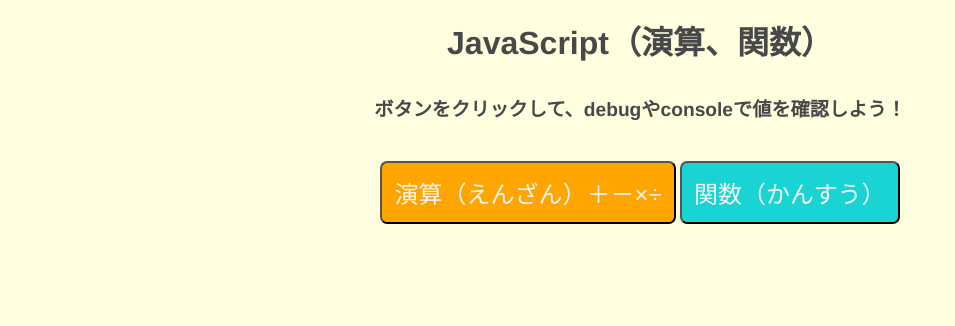
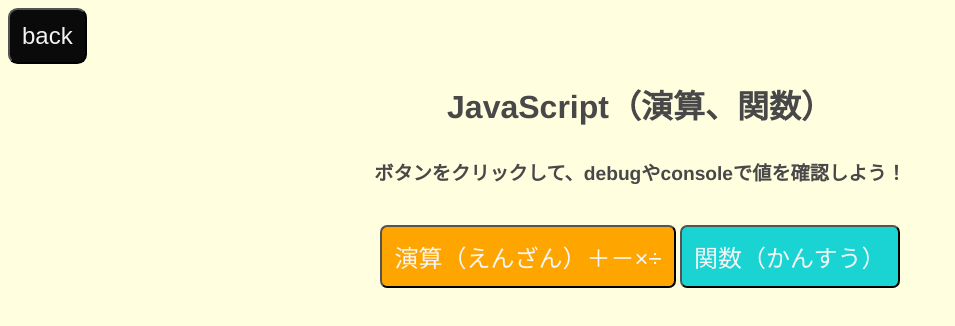
Before and after one commit to Hikari247/phone-app, a plain HTML site: page 02_calculator_v1/JavaScript_sample.html in a window 1280 px wide. Shown: the whole page, without its empty margins (0-955 px from the left). Drawn offline with Linux system fonts and the light colour scheme.

Commit message:
Add files via upload

```diff
--- a/02_calculator_v1/JavaScript_sample.html
+++ b/02_calculator_v1/JavaScript_sample.html
@@ -9,6 +9,9 @@
   </head>
 
   <body>
+    <div class = "back">
+      <button id="btn99" class="back" type="button" onclick="history.back()">back</button>
+    </div>
     <h1>JavaScript（演算、関数）</h1>
 
     <div class="js_sample">
--- a/02_calculator_v1/css/JavaScript_sample.css
+++ b/02_calculator_v1/css/JavaScript_sample.css
@@ -32,6 +32,18 @@ h2{
   font-size: 1.2em;
 }
 
+.back{
+  text-align: left;
+}
+#btn99{
+  padding: 0.5em;
+  border-radius: 0.4em;
+  color: rgb(242, 242, 242);
+  font-size: 1.5em;
+  background: #0b0a0b;
+  cursor: pointer; /*カーソルをポインターの形（かたち）にする*/
+}
+
 #btn1{
   margin: 20px auto;
   padding: 0.5em;
--- a/02_calculator_v2/css/calculator.css
+++ b/02_calculator_v2/css/calculator.css
@@ -135,6 +135,18 @@ footer> p {
   margin-left: 1em;
   margin-right: 1em;
 }
+
+.back{
+  text-align: left;
+}
+#btn99{
+  padding: 0.5em;
+  border-radius: 0.4em;
+  color: rgb(242, 242, 242);
+  font-size: 1.5em;
+  background: #0b0a0b;
+  cursor: pointer; /*カーソルをポインターの形（かたち）にする*/
+}
 /*******************************************************/
 /* レスポンシブ対応　メディアクエリを使ってCSSを切り替える */
 /* https://www.design-memo.com/coding/css-media-queries */
```
Also changed, not shown: 02_calculator_v2/calculator.html (+3 -0 lines).
